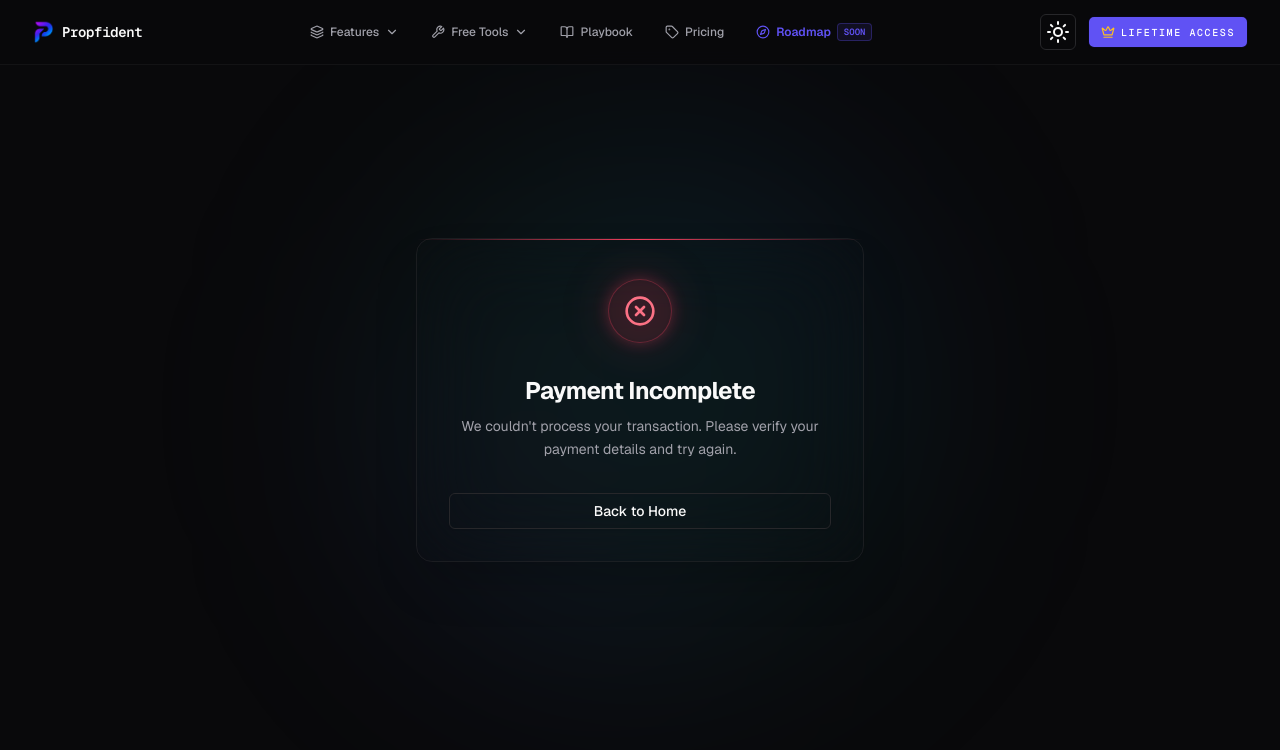
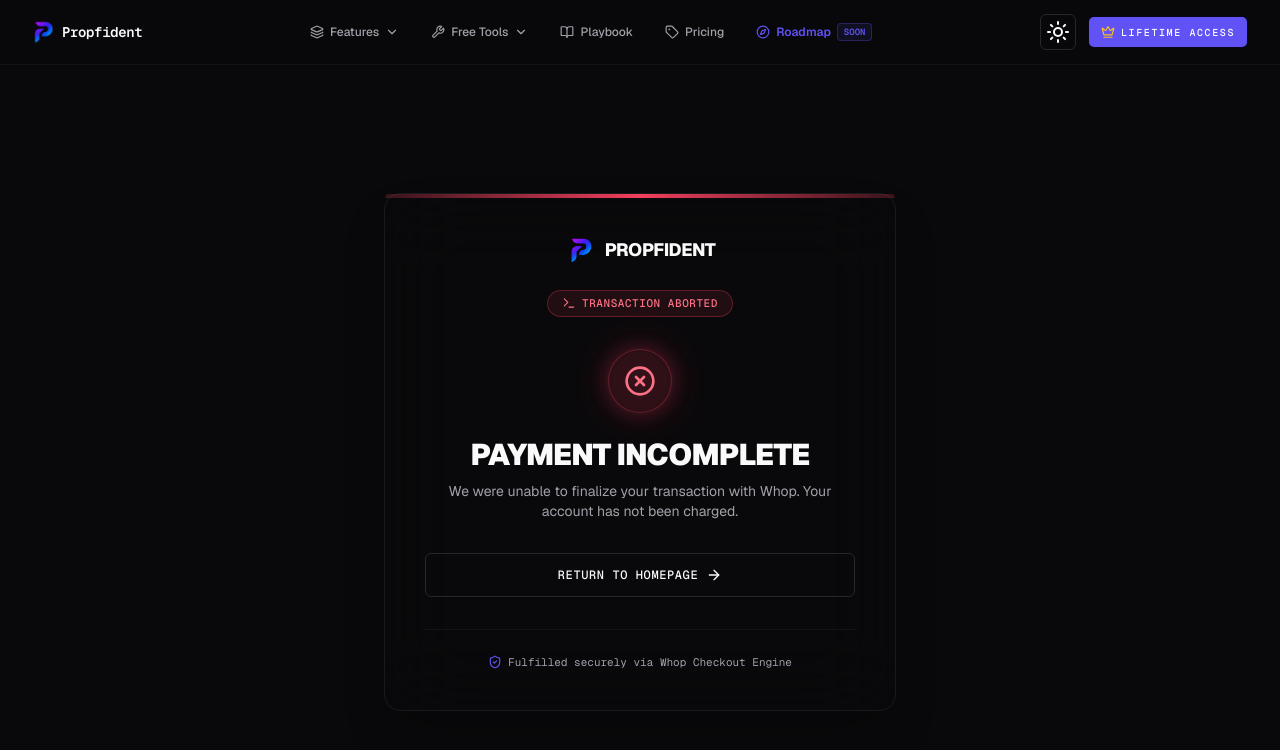
Before and after one commit to apexdigistudios/propfident-v2, a Next.js app: page /checkout/complete in a window 1280 px wide. Shown: the top 750 px of the page. Built offline with nearby package versions, Linux system fonts and the light colour scheme.

Commit message:
page update

```diff
--- a/app/checkout/complete/page.tsx
+++ b/app/checkout/complete/page.tsx
@@ -1,6 +1,8 @@
 import Link from "next/link";
-import { CheckCircle2, XCircle, ArrowRight, Mail, ShieldCheck, Download } from "lucide-react";
+import Image from "next/image";
+import { CheckCircle2, XCircle, ArrowRight, Mail, ShieldCheck, Download, Terminal, Sparkles, FileText } from "lucide-react";
 import { Button } from "@/components/ui/button";
+import { Badge } from "@/components/ui/badge";
 
 export default async function CheckoutCompletePage({
   searchParams,
@@ -11,54 +13,86 @@
   const isSuccess = status === "success";
 
   return (
-    <main className="relative min-h-screen flex items-center justify-center bg-background text-foreground p-4 overflow-hidden">
+    <main className="relative min-h-screen flex flex-col items-center justify-center bg-background text-foreground p-4 sm:p-6 pt-28 sm:pt-32 pb-16 overflow-hidden">
       {/* Background Ambient Glow */}
-      <div className="absolute top-1/2 left-1/2 -translate-x-1/2 -translate-y-1/2 w-[500px] h-[500px] rounded-full bg-gradient-to-tr from-primary/20 via-emerald-500/10 to-blue-600/20 blur-[120px] pointer-events-none" />
+      <div className="absolute top-1/3 left-1/2 -translate-x-1/2 -translate-y-1/2 w-[600px] h-[600px] rounded-full bg-gradient-to-tr from-primary/15 via-emerald-500/10 to-indigo-600/15 blur-[140px] pointer-events-none -z-10" />
 
-      {/* Main Card Wrapper */}
-      <div className="relative w-full max-w-md rounded-2xl border border-border/60 bg-card/90 p-8 text-center backdrop-blur-2xl shadow-2xl transition-all">
-        {/* Glowing Accent Border Top */}
+      {/* Main Card Container */}
+      <div className="relative w-full max-w-lg rounded-2xl border border-border/60 bg-card/80 p-6 sm:p-10 text-center backdrop-blur-2xl shadow-2xl">
+        {/* Glowing Top Border */}
         <div
-          className={`absolute inset-x-0 top-0 h-px rounded-t-2xl bg-gradient-to-r ${
+          className={`absolute inset-x-0 top-0 h-1 rounded-t-2xl bg-gradient-to-r ${
             isSuccess
-              ? "from-transparent via-emerald-400 to-transparent"
-              : "from-transparent via-rose-500 to-transparent"
+              ? "from-emerald-500/20 via-emerald-400 to-emerald-500/20"
+              : "from-rose-500/20 via-rose-500 to-rose-500/20"
           }`}
         />
 
+        {/* Brand Header */}
+        <div className="flex items-center justify-center gap-2 mb-6">
+          <Image src="/logo.png" alt="Propfident" width={32} height={32} className="h-8 w-8 object-contain" />
+          <span className="font-extrabold text-lg tracking-tight text-foreground font-sans uppercase">
+            PROPFIDENT
+          </span>
+        </div>
+
         {isSuccess ? (
           <>
-            {/* Glowing Icon Aura */}
-            <div className="relative mx-auto flex h-20 w-20 items-center justify-center">
+            {/* Status Pill */}
+            <Badge
+              variant="outline"
+              className="border-emerald-500/30 bg-emerald-500/10 text-emerald-400 font-mono text-[11px] px-3.5 py-1 rounded-full uppercase tracking-wider mb-6 inline-flex items-center gap-1.5"
+            >
+              <Sparkles className="h-3.5 w-3.5" /> ACCESS GRANTED
+            </Badge>
+
+            {/* Glowing Success Icon */}
+            <div className="relative mx-auto flex h-20 w-20 items-center justify-center mb-4">
               <div className="absolute inset-0 rounded-full bg-emerald-500/20 blur-xl animate-pulse" />
-              <div className="relative flex h-16 w-16 items-center justify-center rounded-full bg-emerald-500/10 text-emerald-400 border border-emerald-500/30 shadow-[0_0_15px_rgba(16,185,129,0.3)]">
+              <div className="relative flex h-16 w-16 items-center justify-center rounded-full bg-emerald-500/10 text-emerald-400 border border-emerald-500/30 shadow-[0_0_20px_rgba(16,185,129,0.3)]">
                 <CheckCircle2 className="h-8 w-8" />
               </div>
             </div>
 
-            <h1 className="mt-6 text-2xl font-bold tracking-tight text-foreground">
-              Payment Successful!
+            <h1 className="text-2xl sm:text-3xl font-black font-sans uppercase tracking-tight text-foreground">
+              Order Verified & Unlocked
             </h1>
-            <p className="mt-2 text-sm text-muted-foreground leading-relaxed">
-              Thank you for your purchase. Your playbook is ready to download below.
+            <p className="mt-2 text-xs sm:text-sm text-muted-foreground leading-relaxed max-w-sm mx-auto">
+              Your payment has been processed successfully. Your trader playbook and resources are unlocked below.
             </p>
 
-            {/* Email Delivery Notification */}
-            <div className="mt-6 p-4 rounded-xl border border-primary/20 bg-primary/5 text-left space-y-1.5">
-              <div className="flex items-center gap-2 text-xs font-bold font-mono text-primary">
-                <Mail className="h-4 w-4" />
-                <span>CHECK YOUR INBOX</span>
+            {/* Product Summary Box */}
+            <div className="mt-6 p-4 rounded-xl border border-border/60 bg-background/60 text-left space-y-3 font-mono">
+              <div className="flex items-center justify-between text-xs pb-2 border-b border-border/40">
+                <span className="text-muted-foreground uppercase">Fulfilled Item</span>
+                <span className="text-foreground font-bold flex items-center gap-1">
+                  <FileText className="h-3.5 w-3.5 text-primary" /> Playbook PDF
+                </span>
+              </div>
+              <div className="flex items-center justify-between text-xs">
+                <span className="text-muted-foreground uppercase">Status</span>
+                <span className="text-emerald-400 font-semibold uppercase flex items-center gap-1">
+                  <CheckCircle2 className="h-3 w-3" /> Ready for Download
+                </span>
+              </div>
+            </div>
+
+            {/* Whop Delivery Card */}
+            <div className="mt-4 p-3.5 rounded-xl border border-primary/20 bg-primary/5 text-left space-y-1">
+              <div className="flex items-center gap-2 text-[11px] font-bold font-mono text-primary uppercase">
+                <Mail className="h-3.5 w-3.5" />
+                <span>Receipt & Whop Confirmation</span>
               </div>
               <p className="text-xs text-muted-foreground leading-relaxed">
-                Your digital product access and receipt have also been emailed to you via Whop. Please check your spam folder if it doesn't arrive within a few minutes.
+                A copy of your access pass and invoice has been dispatched to your email address via Whop.
               </p>
             </div>
 
-            <div className="mt-6 space-y-3">
-              {/* SECURE DOWNLOAD BUTTON */}
+            {/* Actions */}
+            <div className="mt-8 space-y-3">
               <Button
                 asChild
-                className="w-full bg-emerald-500 hover:bg-emerald-600 text-primary-foreground font-semibold shadow-[0_0_20px_rgba(16,185,129,0.4)] transition-all gap-2"
+                className="w-full h-11 bg-emerald-500 hover:bg-emerald-600 text-white font-mono text-xs font-semibold uppercase tracking-wider shadow-[0_0_25px_rgba(16,185,129,0.35)] transition-all gap-2"
               >
                 <a href="/api/download/playbook" download>
                   <Download className="h-4 w-4" /> Download Playbook PDF
@@ -68,47 +102,58 @@
               <Button
                 variant="outline"
                 asChild
-                className="w-full border-border bg-card text-foreground hover:bg-surface-hover hover:text-foreground gap-2"
+                className="w-full h-11 border-border/80 bg-card hover:bg-accent text-foreground font-mono text-xs uppercase tracking-wider gap-2"
               >
                 <Link href="/">
-                  Return to Home <ArrowRight className="h-4 w-4" />
+                  Return to Dashboard <ArrowRight className="h-4 w-4" />
                 </Link>
               </Button>
-
-              <div className="flex items-center justify-center gap-1.5 font-mono text-[11px] text-muted-foreground">
-                <ShieldCheck className="h-3.5 w-3.5 text-emerald-400" />
-                <span>Fulfilled securely via Whop</span>
-              </div>
             </div>
           </>
         ) : (
           <>
-            {/* Glowing Icon Aura */}
-            <div className="relative mx-auto flex h-20 w-20 items-center justify-center">
+            {/* Status Pill */}
+            <Badge
+              variant="outline"
+              className="border-rose-500/30 bg-rose-500/10 text-rose-400 font-mono text-[11px] px-3.5 py-1 rounded-full uppercase tracking-wider mb-6 inline-flex items-center gap-1.5"
+            >
+              <Terminal className="h-3.5 w-3.5" /> TRANSACTION ABORTED
+            </Badge>
+
+            {/* Glowing Error Icon */}
+            <div className="relative mx-auto flex h-20 w-20 items-center justify-center mb-4">
               <div className="absolute inset-0 rounded-full bg-rose-500/20 blur-xl animate-pulse" />
-              <div className="relative flex h-16 w-16 items-center justify-center rounded-full bg-rose-500/10 text-rose-400 border border-rose-500/30 shadow-[0_0_15px_rgba(244,63,94,0.3)]">
+              <div className="relative flex h-16 w-16 items-center justify-center rounded-full bg-rose-500/10 text-rose-400 border border-rose-500/30 shadow-[0_0_20px_rgba(244,63,94,0.3)]">
                 <XCircle className="h-8 w-8" />
               </div>
             </div>
 
-            <h1 className="mt-6 text-2xl font-bold tracking-tight text-foreground">
+            <h1 className="text-2xl sm:text-3xl font-black font-sans uppercase tracking-tight text-foreground">
               Payment Incomplete
             </h1>
-            <p className="mt-2 text-sm text-muted-foreground leading-relaxed">
-              We couldn't process your transaction. Please verify your payment details and try again.
+            <p className="mt-2 text-xs sm:text-sm text-muted-foreground leading-relaxed max-w-sm mx-auto">
+              We were unable to finalize your transaction with Whop. Your account has not been charged.
             </p>
 
-            <div className="mt-8">
+            <div className="mt-8 space-y-3">
               <Button
                 variant="outline"
                 asChild
-                className="w-full border-border bg-card text-foreground hover:bg-surface-hover hover:text-foreground"
+                className="w-full h-11 border-border bg-card hover:bg-accent text-foreground font-mono text-xs uppercase tracking-wider gap-2"
               >
-                <Link href="/">Back to Home</Link>
+                <Link href="/">
+                  Return to Homepage <ArrowRight className="h-4 w-4" />
+                </Link>
               </Button>
             </div>
           </>
         )}
+
+        {/* Security Footer */}
+        <div className="mt-8 pt-6 border-t border-border/40 flex items-center justify-center gap-1.5 font-mono text-[11px] text-muted-foreground">
+          <ShieldCheck className="h-3.5 w-3.5 text-primary" />
+          <span>Fulfilled securely via Whop Checkout Engine</span>
+        </div>
       </div>
     </main>
   );
--- a/components/hero.tsx
+++ b/components/hero.tsx
@@ -31,7 +31,7 @@
           fill
           priority
           sizes="100vw"
-          className="object-cover object-center"
+          className="object-cover object-top"
         />
       </div>
 
@@ -43,7 +43,7 @@
           fill
           priority
           sizes="100vw"
-          className="object-cover object-center"
+          className="object-cover object-top"
         />
       </div>
 
```
